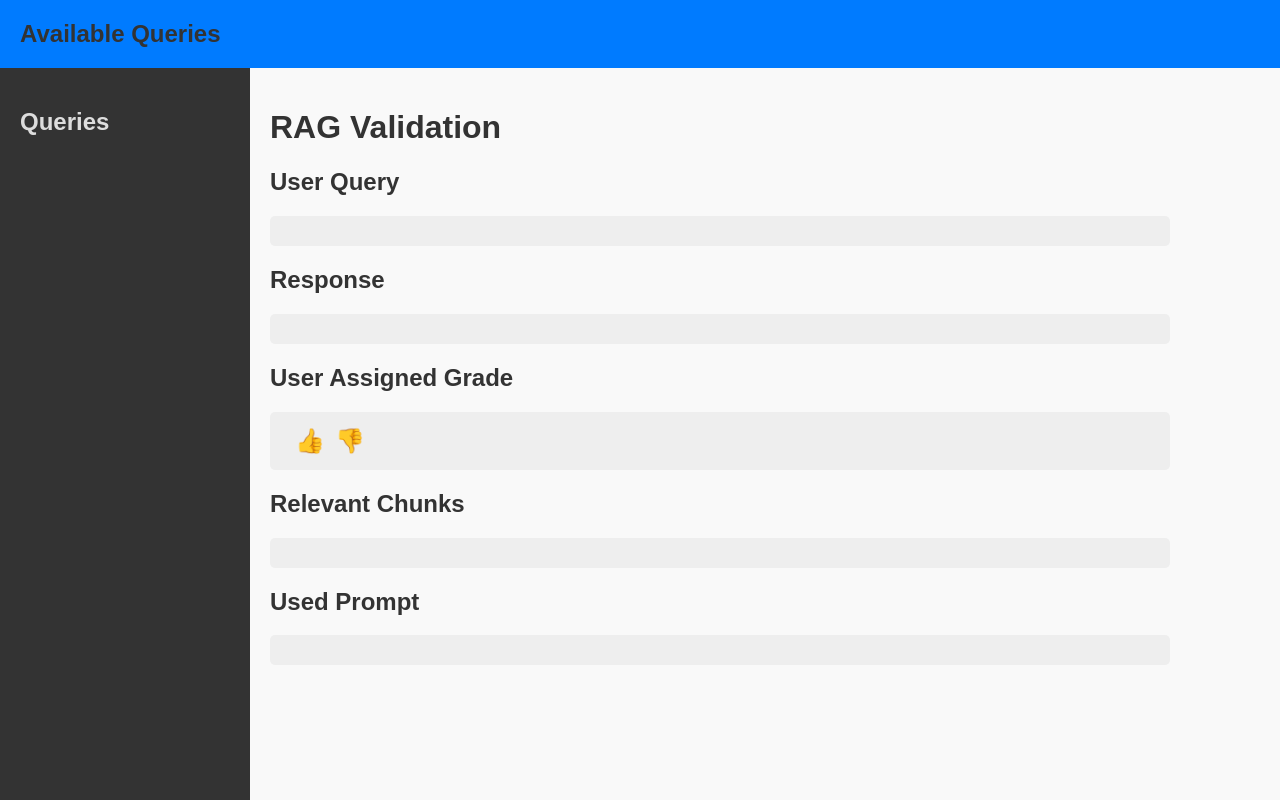
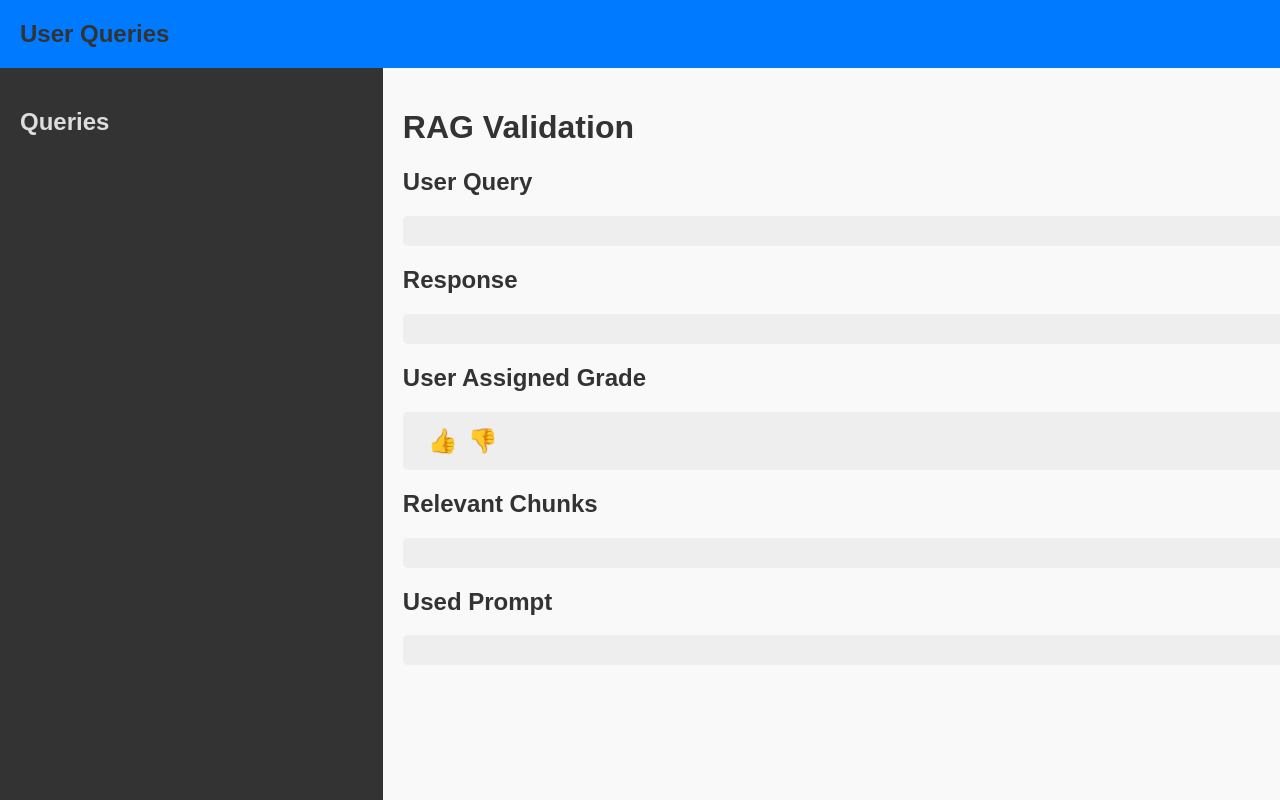
Before and after one commit to codingismycraft/ragit, a Python web app: template ragit/front_end/templates/templates/history.html in a window 1280 px wide. Run offline with Jinja, Linux system fonts and the light colour scheme; the template is opened without the code that fills it, so the values that code supplies are empty; some libraries are stand-ins or nearby versions.

Commit message:
Refactoring.

```diff
--- /dev/null
+++ b/ragit/front_end/static/history_style.css
@@ -0,0 +1,114 @@
+/* Defines the styles used for the history web page. */
+
+body {
+    font-family: Arial, sans-serif;
+    margin: 0;
+    background-color: #f9f9f9;
+    display: flex;
+    flex-direction: column;
+    height: 100vh;
+}
+
+.top_pane {
+    width: 100%;
+    background: #007BFF;
+    color: white;
+    padding: 20px;
+    box-sizing: border-box;
+}
+
+.top_pane h2 {
+    margin: 0;
+    font-size: 24px;
+}
+
+.main_content {
+    display: flex;
+    flex: 1;
+}
+
+.sidebar {
+    width: 400px;
+    background: #333;
+    color: white;
+    padding: 20px;
+    box-sizing: border-box;
+    height: 100%;
+    overflow-y: auto;
+}
+
+.sidebar h2 {
+    color: #ddd;
+}
+
+.sidebar ul {
+    list-style-type: none;
+    padding: 0;
+}
+
+.sidebar ul li {
+    margin: 10px 0;
+    cursor: pointer;
+    padding: 10px;
+    background: #444;
+    border-radius: 5px;
+    transition: background 0.3s;
+}
+
+.sidebar ul li:hover {
+    background: #555;
+}
+
+.container {
+    flex-grow: 1;
+    padding: 20px;
+    box-sizing: border-box;
+    overflow-y: auto;
+}
+
+.section {
+    margin-bottom: 20px;
+    width: 900px;
+}
+
+h1, h2, h3 {
+    color: #333;
+}
+
+.response, .query, .prompt, .chunks, .grade {
+    padding: 15px;
+    background: #eee;
+    border-radius: 5px;
+}
+
+.chunks p {
+    margin: 5px 0;
+}
+
+.grade {
+    display: flex;
+    align-items: center;
+}
+
+.thumb {
+    cursor: pointer;
+    font-size: 24px;
+    margin-left: 10px;
+}
+
+.thumb:hover {
+    color: #007BFF;
+}
+
+.circled_number {
+    display: flex;
+    justify-content: center;
+    align-items: center;
+    width: 50px;
+    height: 50px;
+    border-radius: 50%;
+    background-color: blue;
+    color: white;
+    font-size: 18px;
+    text-align: center;
+}
--- a/ragit/front_end/templates/templates/history.html
+++ b/ragit/front_end/templates/templates/history.html
@@ -5,130 +5,16 @@
     <meta name="viewport" content="width=device-width, initial-scale=1.0">
     <script src="https://code.jquery.com/jquery-latest.min.js"></script>
     <script src="https://code.jquery.com/ui/1.12.1/jquery-ui.min.js"></script>
-    <script src="/static/query_retrieved.js"></script>
-    <title>RAG Validation</title>
-    <style>
-        body {
-            font-family: Arial, sans-serif;
-            margin: 0;
-            background-color: #f9f9f9;
-            display: flex;
-            flex-direction: column;
-            height: 100vh;
-        }
-
-        .top-pane {
-            width: 100%;
-            background: #007BFF;
-            color: white;
-            padding: 20px;
-            box-sizing: border-box;
-        }
-
-        .top-pane h2 {
-            margin: 0;
-            font-size: 24px;
-        }
-
-        .main-content {
-            display: flex;
-            flex: 1;
-        }
-
-        .sidebar {
-            width: 250px;
-            background: #333;
-            color: white;
-            padding: 20px;
-            box-sizing: border-box;
-            height: 100%;
-            overflow-y: auto;
-        }
-
-        .sidebar h2 {
-            color: #ddd;
-        }
-
-        .sidebar ul {
-            list-style-type: none;
-            padding: 0;
-        }
-
-        .sidebar ul li {
-            margin: 10px 0;
-            cursor: pointer;
-            padding: 10px;
-            background: #444;
-            border-radius: 5px;
-            transition: background 0.3s;
-        }
-
-        .sidebar ul li:hover {
-            background: #555;
-        }
-
-        .container {
-            flex-grow: 1;
-            padding: 20px;
-            box-sizing: border-box;
-            overflow-y: auto;
-        }
-
-        .section {
-            margin-bottom: 20px;
-            width: 900px;
-        }
-
-        h1, h2, h3 {
-            color: #333;
-        }
-
-        .response, .query, .prompt, .chunks, .grade {
-            padding: 15px;
-            background: #eee;
-            border-radius: 5px;
-        }
-
-        .chunks p {
-            margin: 5px 0;
-        }
-
-        .grade {
-            display: flex;
-            align-items: center;
-        }
-
-        .thumb {
-            cursor: pointer;
-            font-size: 24px;
-            margin-left: 10px;
-        }
-
-        .thumb:hover {
-            color: #007BFF;
-        }
-
-        .number-circle {
-            display: flex;
-            justify-content: center;
-            align-items: center;
-            width: 50px;
-            height: 50px;
-            border-radius: 50%;
-            background-color: blue;
-            color: white;
-            font-size: 18px;
-            text-align: center;
-        }
-
-    </style>
+    <link rel="stylesheet" href="/static/history_style.css">
+    <script src="/static/history.js"></script>
+    <title>RAG History</title>
 </head>
 <body>
-<div class="top-pane">
-    <h2>Available Queries</h2>
+<div class="top_pane">
+    <h2>User Queries</h2>
 </div>
 
-<div class="main-content">
+<div class="main_content">
     <div class="sidebar">
         <h2>Queries</h2>
         <ul id="question-list">
@@ -171,14 +57,6 @@
 </div>
 
 <script>
-
-    function display_value_in_circle(value){
-        const div = document.createElement("span");
-        div.className = "number-circle";
-        div.textContent = value.toFixed(2);
-        return div;
-    }
-
     document.addEventListener("DOMContentLoaded", function () {
         retrieve_queries();
     });
--- a/ragit/front_end/templates/templates/index.html
+++ b/ragit/front_end/templates/templates/index.html
@@ -31,7 +31,7 @@
         <div class="search_section">
             <input type="text" class="search-box" id="userQuery"
                    placeholder="Enter your question here">
-            <button class="search-button" onclick="askQuestion()">Ask</button>
+            <button class="search-button" onclick="make_query()">Ask</button>
         </div>
         <div class="history" id="historyList"></div>
     </div>
```
Also changed, not shown: ragit/front_end/static/history.js (added, +100 -0 lines), ragit/front_end/static/query_retrieved.js (+68 -62 lines).
